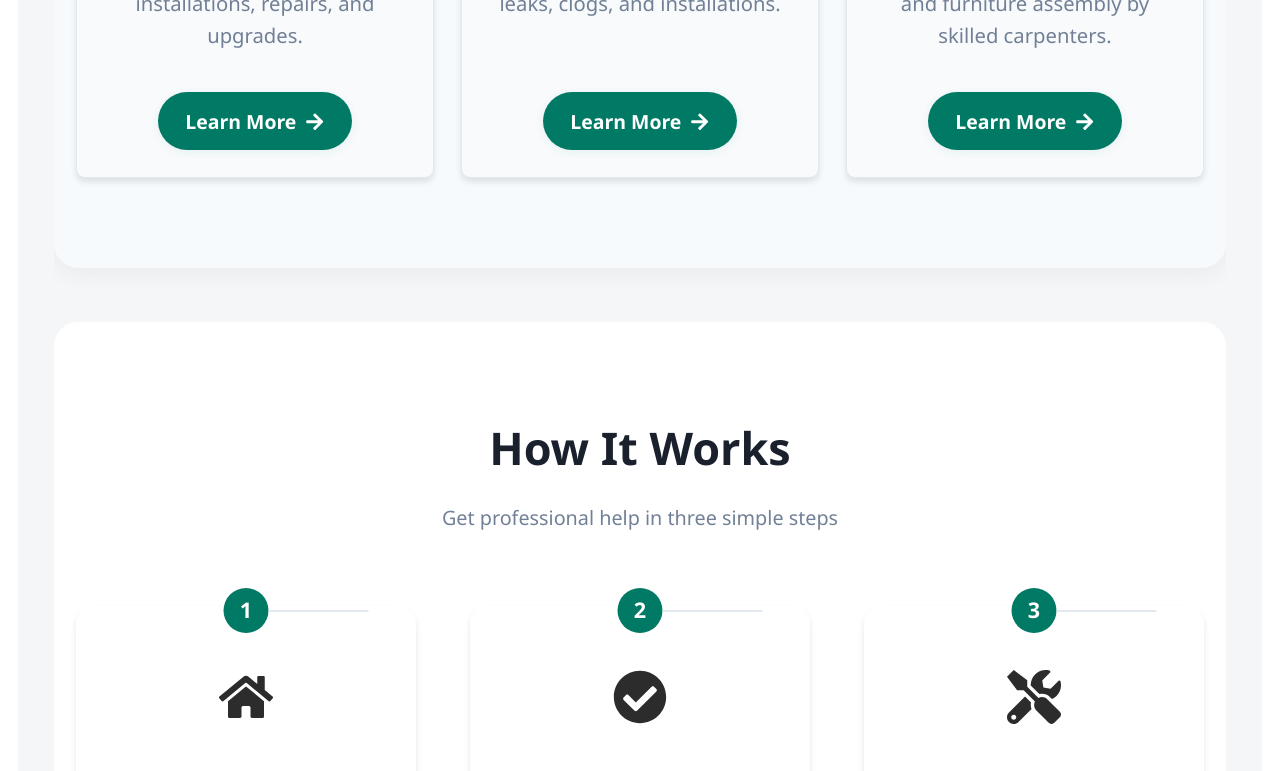
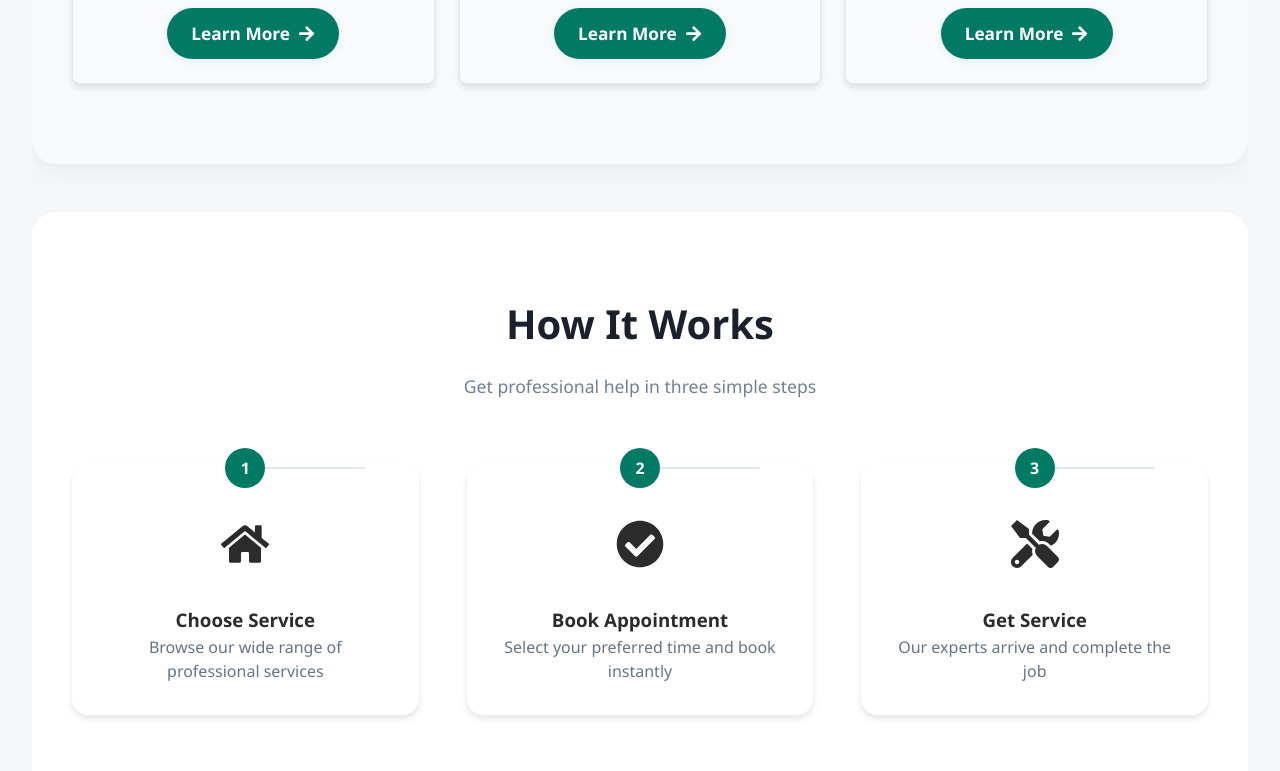
Before and after one commit to ThaRSan1101/home-management-system-Frontend, a React (Vite) app: page / in a window 1280 px wide. Shown: the part 2000-2771 px from the top of the page. Built offline with nearby package versions, Linux system fonts and the light colour scheme.

Commit message:
Customize Nav bar

```diff
--- a/src/App.css
+++ b/src/App.css
@@ -63,6 +63,7 @@ body {
   text-decoration: none;
   color: var(--text-color);
   font-weight: 500;
+  font-size: 0.68rem;
   transition: color 0.3s ease;
 }
 
@@ -77,6 +78,7 @@ body {
   border: none;
   padding: 0.5rem 1rem;
   border-radius: 5px;
+  font-size: 0.68rem;
   cursor: pointer;
   transition: background-color 0.3s ease;
 }
@@ -106,12 +108,12 @@ body {
 }
 
 .hero h1 {
-  font-size: 3rem;
+  font-size: 2.5rem;
   margin-bottom: 1rem;
 }
 
 .hero p {
-  font-size: 1.2rem;
+  font-size: 1rem;
   margin-bottom: 2rem;
 }
 
@@ -139,7 +141,7 @@ body {
 .services h2 {
   text-align: center;
   margin-bottom: 3rem;
-  font-size: 2.5rem;
+  font-size: 2.1rem;
 }
 
 .services-grid {
@@ -189,7 +191,7 @@ body {
 
 .how-it-works h2 {
   margin-bottom: 3rem;
-  font-size: 2.5rem;
+  font-size: 2.1rem;
 }
 
 .steps {
@@ -227,7 +229,7 @@ body {
 .testimonials h2 {
   text-align: center;
   margin-bottom: 3rem;
-  font-size: 2.5rem;
+  font-size: 2.1rem;
 }
 
 .testimonials-grid {
@@ -341,3 +343,22 @@ body {
 .page-content {
   margin-top: 5rem;
 }
+
+.services,
+.how-it-works,
+.testimonials,
+.footer-content,
+.steps,
+.testimonials-grid {
+  text-align: left;
+}
+
+.services-grid,
+.steps-grid,
+.reviews-grid,
+.highlights-grid,
+.footer-content,
+.testimonials-grid {
+  margin-left: 0;
+  margin-right: auto;
+}
--- a/src/components/Navbar.jsx
+++ b/src/components/Navbar.jsx
@@ -42,7 +42,7 @@ const Navbar = () => {
     <nav className={`navbar ${isScrolled ? 'scrolled' : ''}`}>
       <div className="navbar-brand">
         <Link to="/" onClick={handleLinkClick}>
-          <Logo size="medium" />
+          <Logo size="small" />
         </Link>
       </div>
 
--- a/src/index.css
+++ b/src/index.css
@@ -2,14 +2,14 @@
   font-family: 'Segoe UI', Tahoma, Geneva, Verdana, sans-serif;
   line-height: 1.5;
   font-weight: 400;
-  font-size: 18px;
+  font-size: 16px;
 }
 
 body {
   margin: 0;
   min-width: 320px;
   min-height: 100vh;
-  font-size: 1.125rem;
+  font-size: 1rem;
   background: #f5f6f7;
 }
 
@@ -17,9 +17,12 @@ body {
   width: 100vw;
   min-height: 100vh;
   background: #fff;
-  box-shadow: 0 2px 16px rgba(0,0,0,0.04);
-  border-radius: 16px;
-  padding: 2rem 1rem;
+  box-shadow: none;
+  border-radius: 0;
+  padding: 0;
+  margin-left: 0;
+  margin-right: 0;
+  text-align: left;
 }
 
 @media (max-width: 900px) {
--- a/src/pages/About.css
+++ b/src/pages/About.css
@@ -98,7 +98,7 @@
 }
 
 .value-card h3, .team-card h3, .stat-card h3 {
-  font-size: 1.5rem;
+  font-size: 1.25rem;
   font-weight: 700;
   color: #1a202c;
   margin-bottom: 1rem;
@@ -118,7 +118,7 @@
   align-items: center;
   justify-content: center;
   color: var(--white);
-  font-size: 2.5rem;
+  font-size: 2.1rem;
   font-weight: 700;
   margin: 0 auto 1.5rem;
 }
@@ -132,7 +132,7 @@
 .member-bio {
   color: #718096;
   line-height: 1.6;
-  font-size: 0.95rem;
+  font-size: 0.8rem;
 }
 
 .about-cta {
@@ -145,13 +145,13 @@
 }
 
 .about-cta h2 {
-  font-size: 2rem;
+  font-size: 1.7rem;
   font-weight: 800;
   margin-bottom: 1rem;
 }
 
 .about-cta p {
-  font-size: 1.1rem;
+  font-size: 0.95rem;
   margin-bottom: 1.5rem;
 }
 
@@ -166,7 +166,7 @@
   padding: 1rem 2rem;
   border-radius: 50px;
   font-weight: 600;
-  font-size: 1.1rem;
+  font-size: 0.95rem;
   border: none;
   cursor: pointer;
   transition: all 0.3s ease;
--- a/src/pages/HowItWorks.css
+++ b/src/pages/HowItWorks.css
@@ -90,7 +90,7 @@
   margin-bottom: 1rem;
 }
 .how-it-works-header p {
-  font-size: 1.2rem;
+  font-size: 1rem;
   color: #64748b;
 }
 .steps-container {
@@ -124,7 +124,7 @@
   display: flex;
   align-items: center;
   justify-content: center;
-  font-size: 1.2rem;
+  font-size: 1rem;
   font-weight: bold;
 }
 .step-icon {
@@ -132,7 +132,7 @@
   margin: 1rem 0;
 }
 .step-card h2 {
-  font-size: 1.5rem;
+  font-size: 1.25rem;
   color: #1e293b;
   margin-bottom: 1rem;
 }
@@ -149,7 +149,7 @@
 }
 .features-section h2 {
   text-align: center;
-  font-size: 2rem;
+  font-size: 1.7rem;
   color: #1e293b;
   margin-bottom: 2rem;
 }
@@ -170,11 +170,11 @@
   transform: translateY(-5px);
 }
 .feature-icon {
-  font-size: 2.5rem;
+  font-size: 2.1rem;
   margin-bottom: 1rem;
 }
 .feature-card h3 {
-  font-size: 1.25rem;
+  font-size: 1rem;
   color: #1e293b;
   margin-bottom: 0.5rem;
 }
@@ -192,7 +192,7 @@
   border-radius: 1rem;
 }
 .cta-section h2 {
-  font-size: 2rem;
+  font-size: 1.7rem;
   color: #1e293b;
   margin-bottom: 1rem;
 }
@@ -246,20 +246,20 @@
   margin-bottom: 4rem;
 }
 .booking-process-header h2 {
-  font-size: 2.5rem;
+  font-size: 2.1rem;
   font-weight: 700;
   color: #1a202c;
   margin-bottom: 1rem;
 }
 .booking-process-subheading {
-  font-size: 1.1rem;
+  font-size: 0.95rem;
   color: #718096;
   max-width: 600px;
   margin: 0 auto 0.5rem auto;
   font-weight: 500;
 }
 .booking-process-intro {
-  font-size: 1.1rem;
+  font-size: 0.95rem;
   color: #718096;
   max-width: 600px;
   margin: 0 auto;
@@ -301,13 +301,13 @@
   display: flex;
   align-items: center;
   justify-content: center;
-  font-size: 2rem;
+  font-size: 1.7rem;
   font-weight: 700;
   margin: 0 auto 2rem;
   position: relative;
 }
 .booking-step-card h3 {
-  font-size: 1.5rem;
+  font-size: 1.25rem;
   font-weight: 700;
   color: #1a202c;
   margin-bottom: 1rem;
@@ -315,7 +315,7 @@
 .booking-step-card p {
   color: #718096;
   line-height: 1.6;
-  font-size: 1rem;
+  font-size: 0.85rem;
 }
 
 /* =====================
--- a/src/pages/Services.css
+++ b/src/pages/Services.css
@@ -226,7 +226,7 @@
 }
 
 .service-price {
-  font-size: 1.25rem;
+  font-size: 1.05rem;
   font-weight: 600;
   color: #10b981;
 }
@@ -254,7 +254,7 @@
 
 .testimonials-section h2 {
   text-align: center;
-  font-size: 2.5rem;
+  font-size: 2.1rem;
   margin-bottom: 3rem;
   color: #1e293b;
 }
@@ -290,14 +290,14 @@
 }
 
 .testimonial-info h4 {
-  font-size: 1.1rem;
+  font-size: 0.95rem;
   margin-bottom: 0.25rem;
   color: #1e293b;
 }
 
 .service-type {
   color: #667eea;
-  font-size: 0.9rem;
+  font-size: 0.75rem;
   margin-bottom: 0.5rem;
 }
 
@@ -307,7 +307,7 @@
 }
 
 .star {
-  font-size: 1rem;
+  font-size: 0.85rem;
 }
 
 .testimonial-comment {
@@ -325,12 +325,12 @@
 }
 
 .cta-content h2 {
-  font-size: 2.5rem;
+  font-size: 2.1rem;
   margin-bottom: 1rem;
 }
 
 .cta-content p {
-  font-size: 1.25rem;
+  font-size: 1rem;
   margin-bottom: 2rem;
   opacity: 0.9;
 }
@@ -351,6 +351,7 @@
   font-weight: 600;
   border: 2px solid white;
   transition: all 0.3s ease;
+  font-size: 0.95rem;
 }
 
 .btn-outline:hover {
```
